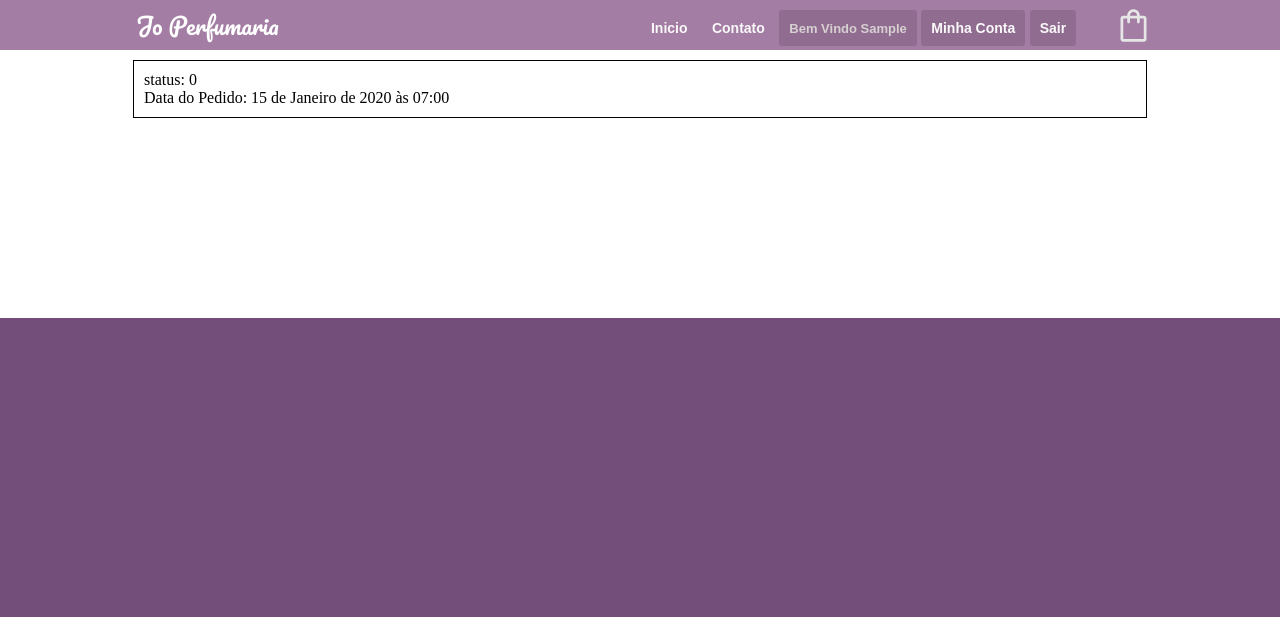
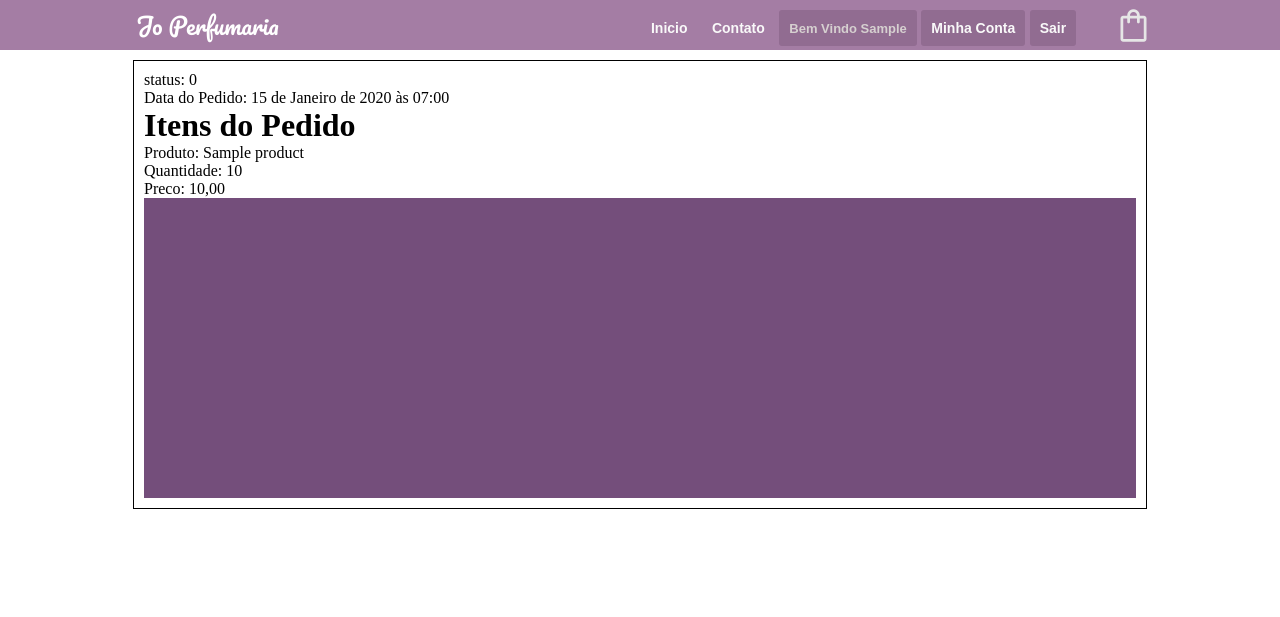
Before and after one commit to jtk15/brother-project, a Django app: page /site/pedidos/ in a window 1280 px wide. Shown: the top 617 px of the page. Run offline with Django 4.2, Linux system fonts and the light colour scheme; a user stored in the database is signed in; tables that the repository leaves empty hold one stand-in row (values such as "Sample post").

Commit message:
Foi implementado a listagem de produtos realizados.
closes  #41

```diff
--- a/core/templates/orders.html
+++ b/core/templates/orders.html
@@ -5,6 +5,18 @@
         <div style="border:1px solid #000; padding:10px; margin:5px;">
             <p>status: {{order.status}}</p>
             <p>Data do Pedido: {{order.created}}</p>
+            <h1>Itens do Pedido</h1>
+            <div class="order_items">
+                {% for item in order.itens.values %}
+                    <p>Produto:{% for product in products%}
+                            {%if product.pk ==  item.product_id %}
+                                {{product.name}}
+                            {%endif%}
+                        {% endfor %}</p>
+                    <p>Quantidade: {{item.quantity}}</p>
+                    <p>Preco: {{item.price}}</p>
+                {% endfor %}
+            <div>
         </div>
     {% endfor %}
 {% endblock %}
--- a/core/views.py
+++ b/core/views.py
@@ -3,7 +3,7 @@ from django.shortcuts import redirect, render
 from django.contrib.auth.mixins import LoginRequiredMixin
 from django.views.generic import TemplateView
 from checkout.models import ItemCart
-from core.models import Order
+from core.models import Order, Product
 
 from core.models import Order, Product, Category
 
@@ -32,17 +32,23 @@ class OrderViews(TemplateView):
     template_name = 'orders.html'
 
     def get_context_data(self, *args, **kwargs):
+        user_orders = Order.objects.filter(user=self.request.user)
 
         context = super(OrderViews, self).get_context_data(**kwargs)
-        context['orders'] = Order.objects.filter(user=self.request.user)
+
+        for order in user_orders:
+            for dic_items in order.itens.values():
+                context['items'] = dic_items
+
+        context['orders'] = user_orders
+        context['products'] = Product.objects.all()
+
         return context
 
 
 class ContactView(TemplateView):
 
     template_name = 'contact.html'
-
-
 
 
 def index(request):
```
